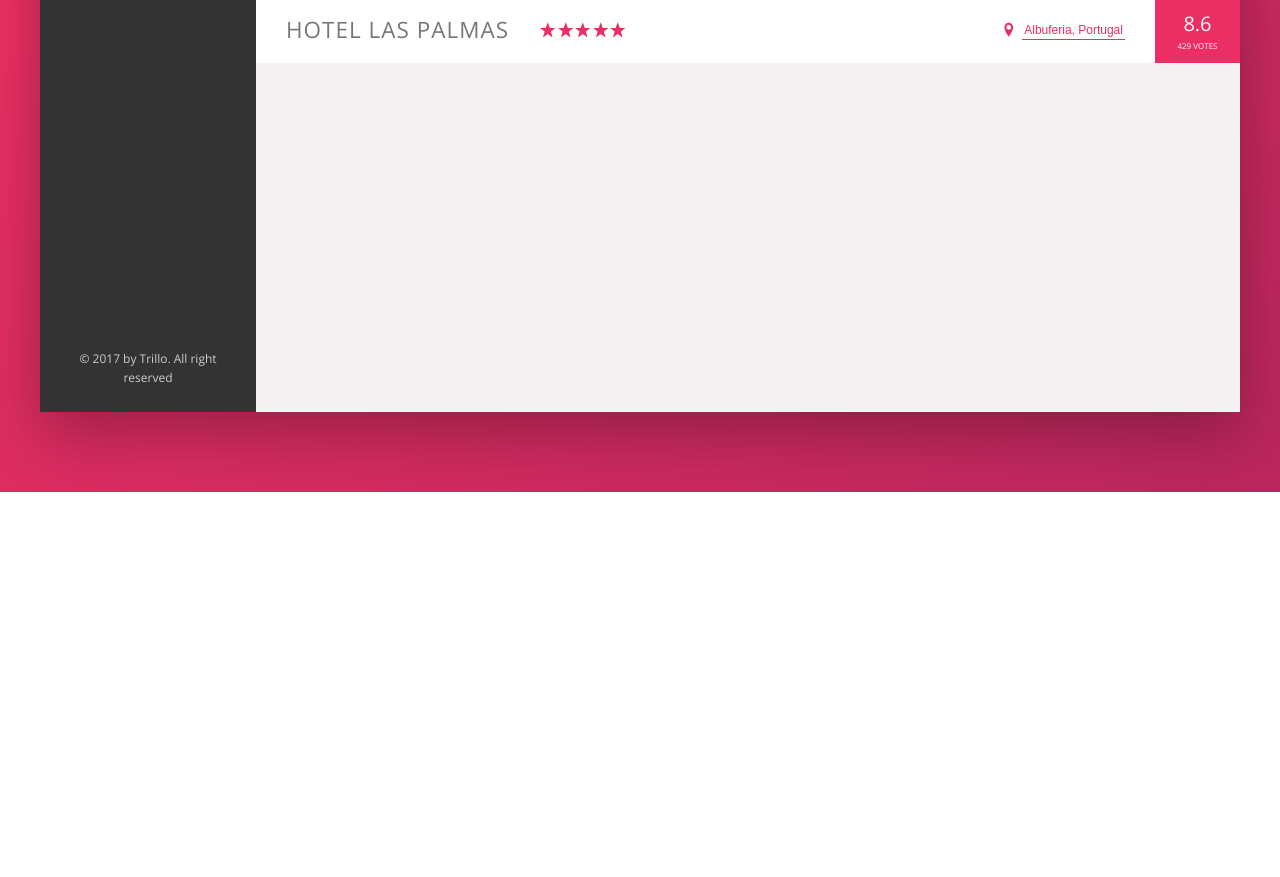
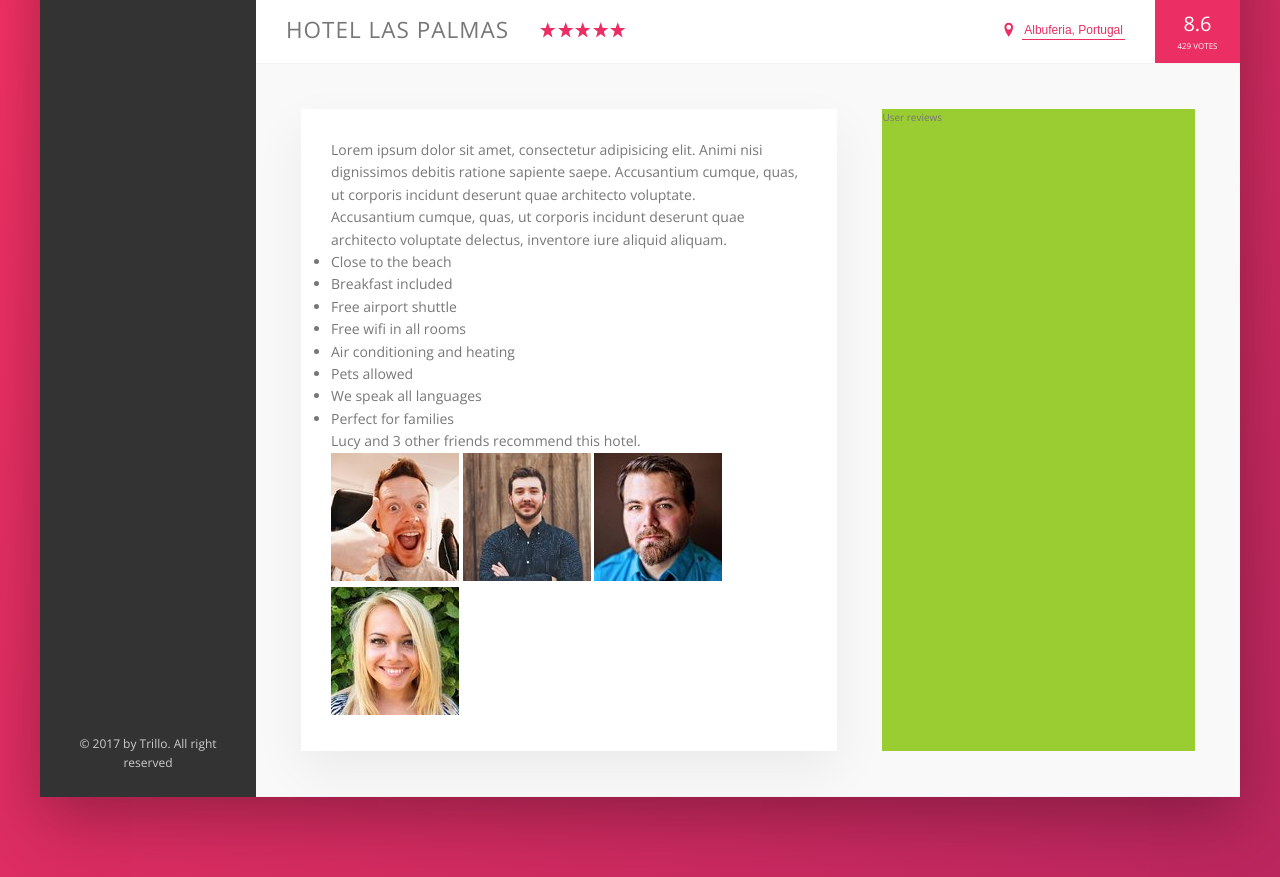
Before and after one commit to axi007/Trillo_22, a website: page src/index.html in a window 1280 px wide. Shown: the part 538-1415 px from the top of the page. Before the commit the page ends 1030 px from the top, so only its background shows below. Drawn offline with nearby package versions, Linux system fonts and the light colour scheme; files that its build step writes are made by us from their sources.

Commit message:
added markup for description section L82

```diff
--- a/src/index.html
+++ b/src/index.html
@@ -55,7 +55,6 @@
 
         <div class="content">
 
-
             <nav class="sidebar">
 
 
@@ -101,7 +100,6 @@
 
 
             </nav>
-
 
             <main class="hotel-view">
 
@@ -156,6 +154,44 @@
 
                 </div>
 
+                <div class="detail">
+                    <div class="description">
+                        <p class="paragraph">
+                            Lorem ipsum dolor sit amet, consectetur adipisicing elit. Animi nisi dignissimos debitis
+                            ratione sapiente saepe. Accusantium cumque, quas, ut corporis incidunt deserunt quae
+                            architecto voluptate.
+                        </p>
+                        <p class="paragraph">
+                            Accusantium cumque, quas, ut corporis incidunt deserunt quae architecto voluptate delectus,
+                            inventore iure aliquid aliquam.
+                        </p>
+                        <ul class="list">
+                            <li class="list__item">Close to the beach</li>
+                            <li class="list__item">Breakfast included</li>
+                            <li class="list__item">Free airport shuttle</li>
+                            <li class="list__item">Free wifi in all rooms</li>
+                            <li class="list__item">Air conditioning and heating</li>
+                            <li class="list__item">Pets allowed</li>
+                            <li class="list__item">We speak all languages</li>
+                            <li class="list__item">Perfect for families</li>
+                        </ul>
+                        <div class="recommend">
+                            <p class="recommend__count">
+                                Lucy and 3 other friends recommend this hotel.
+                            </p>
+                            <div class="recommend__friends">
+                                <img src="assets/user-1.jpg" alt="Friend 1" class="recommend__photo">
+                                <img src="assets/user-4.jpg" alt="Friend 2" class="recommend__photo">
+                                <img src="assets/user-5.jpg" alt="Friend 3" class="recommend__photo">
+                                <img src="assets/user-6.jpg" alt="Friend 4" class="recommend__photo">
+                            </div>
+                        </div>
+                    </div>
+
+                    <div class="user-reviews">
+                        User reviews
+                    </div>
+                </div>
 
             </main>
         </div>
--- a/src/sass/_base.scss
+++ b/src/sass/_base.scss
@@ -13,6 +13,9 @@
     --color-grey-dark-3: #999;
 
     --shadow-dark: 0 2rem 6rem rgba(0,0,0, .3);
+    --shadow-light: 0 2rem 5rem rgba(0, 0, 0, .06);
+
+    --line: 1px solid var(--color-grey-light-2);
 }
 
 * {
--- a/src/sass/_components.scss
+++ b/src/sass/_components.scss
@@ -210,7 +210,7 @@
 
 .overview {
     background-color: #fff;
-    border-bottom: 1px solid var(--color-grey-light-2);
+    border-bottom: var(--line);
 
     display: flex;
     align-items: center;
--- a/src/sass/_layout.scss
+++ b/src/sass/_layout.scss
@@ -11,7 +11,7 @@
     font-size: 1.4rem;
     height: 7rem;
     background-color: #fff;
-    border-bottom: 1px solid var(--color-grey-light-2);
+    border-bottom: var(--line);
 
     display: flex;
     justify-content: space-between;
@@ -35,5 +35,25 @@
 
 .hotel-view{
     flex: 1;
-    height: 80rem;
 }
+
+.detail {
+    display: flex;
+    padding: 4.5rem;
+    background-color: var(--color-grey-light-1);
+    border-bottom: var(--line);
+}
+
+.description {
+    font-size: 1.4rem;
+    background-color: #fff;
+    box-shadow: var(--shadow-light);
+    padding: 3rem;
+    flex: 0 0 60%;
+    margin-right: 4.5rem;
+}
+
+.user-reviews{
+    background-color: yellowgreen;
+    flex: 1;
+}
```
